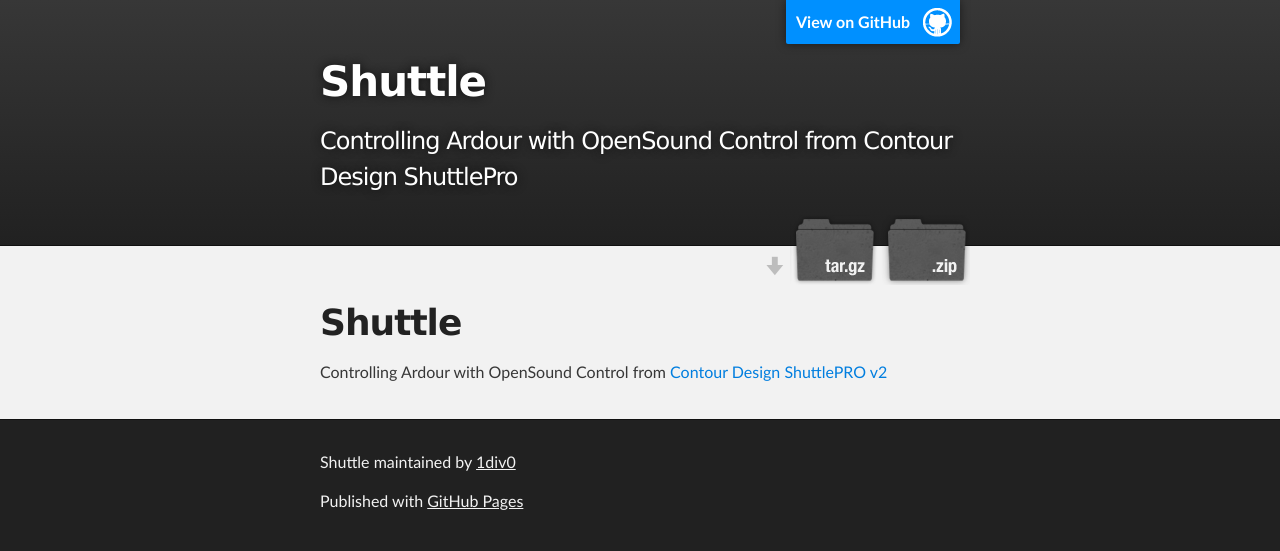
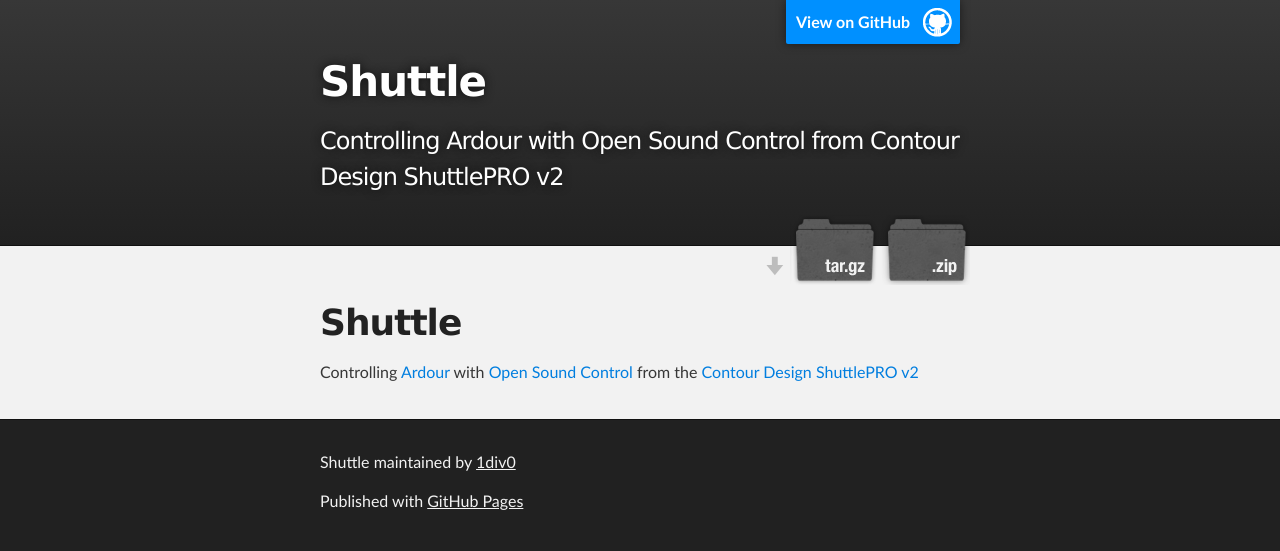
Before and after one commit to 1div0/Shuttle, a plain HTML site: page index.html in a window 1280 px wide. Drawn offline with Linux system fonts and the light colour scheme.

Commit message:
Update index.html

```diff
--- a/index.html
+++ b/index.html
@@ -4,7 +4,7 @@
   <head>
     <meta charset='utf-8'>
     <meta http-equiv="X-UA-Compatible" content="chrome=1">
-    <meta name="description" content="Shuttle : Controlling Ardour with OpenSound Control from Contour Design ShuttlePro">
+    <meta name="description" content="Shuttle : Controlling Ardour with Open Sound Control from Contour Design ShuttlePRO v2">
 
     <link rel="stylesheet" type="text/css" media="screen" href="stylesheets/stylesheet.css">
 
@@ -19,7 +19,7 @@
           <a id="forkme_banner" href="https://github.com/1div0/Shuttle">View on GitHub</a>
 
           <h1 id="project_title">Shuttle</h1>
-          <h2 id="project_tagline">Controlling Ardour with OpenSound Control from Contour Design ShuttlePro</h2>
+          <h2 id="project_tagline">Controlling Ardour with Open Sound Control from Contour Design ShuttlePRO v2</h2>
 
             <section id="downloads">
               <a class="zip_download_link" href="https://github.com/1div0/Shuttle/zipball/master">Download this project as a .zip file</a>
@@ -34,7 +34,7 @@
         <h1>
 <a id="shuttle" class="anchor" href="#shuttle" aria-hidden="true"><span class="octicon octicon-link"></span></a>Shuttle</h1>
 
-<p>Controlling Ardour with OpenSound Control from <a href="http://www.contourdesign.com/">Contour Design</a> <a href="http://ergo.contour-design.com/ergonomic-mouse/shuttlepro-v2">ShuttlePRO v2</a></p>
+<p>Controlling <a href="https://ardour.org/">Ardour</a> with <a href="http://opensoundcontrol.org/">Open Sound Control</a> from the <a href="http://www.contourdesign.com/">Contour Design</a> <a href="http://ergo.contour-design.com/ergonomic-mouse/shuttlepro-v2">ShuttlePRO v2</a></p>
       </section>
     </div>
 
```
